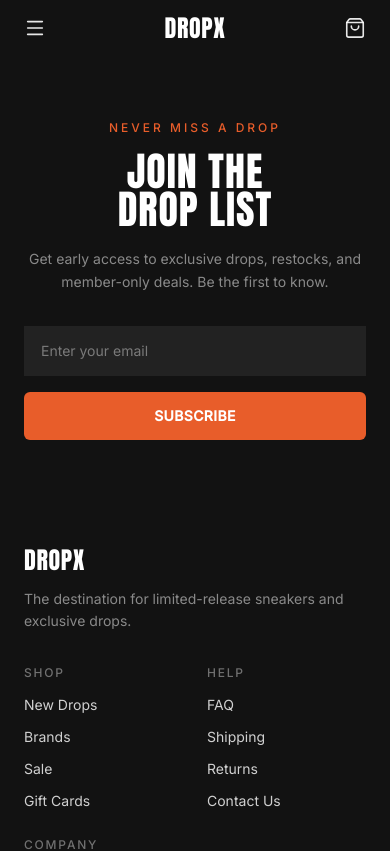
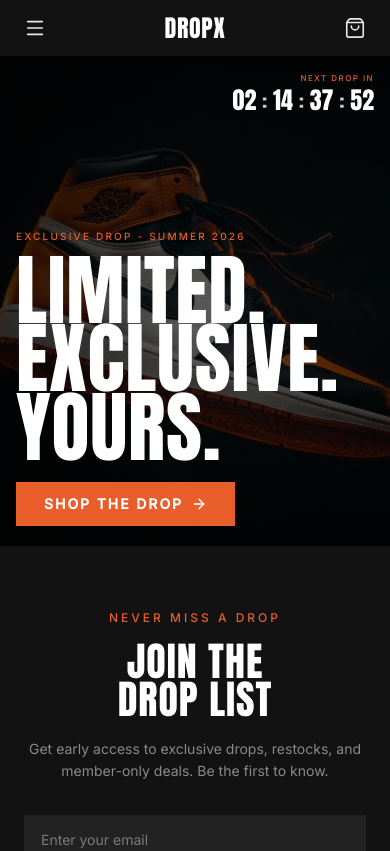
Before and after one commit to ep1cvoice/dropx-store, a Next.js app: page / in a window 390 px wide. Shown: the top 851 px of the page. Built offline with nearby package versions, Linux system fonts and the light colour scheme.

Commit message:
responsive home hero image

```diff
--- a/src/app/(site)/page.tsx
+++ b/src/app/(site)/page.tsx
@@ -1,8 +1,10 @@
 import DropListSection from "@/components/home/DropListSection";
+import HomeHeroDesktop from "@/components/home/HomeHero";
 
 export default function Home() {
   return (
     <>
+      <HomeHeroDesktop />
       <DropListSection />
     </>
   );
--- /dev/null
+++ b/src/components/home/HomeHero.tsx
@@ -0,0 +1,157 @@
+import Image from "next/image";
+import { ArrowRight } from "lucide-react";
+import { anton, inter } from "@/lib/fonts";
+import Button from "@/components/ui/Button";
+
+const countdownItems = [
+  { value: "02", label: "Days" },
+  { value: "14", label: "Hrs" },
+  { value: "37", label: "Min" },
+  { value: "52", label: "Sec" },
+];
+
+export default function HomeHeroDesktop() {
+  return (
+    <>
+      <section className="relative min-h-[58vh] w-full overflow-hidden bg-[#07090c] md:hidden">
+        <Image
+          src="/homeHeroWP.webp"
+          alt="Limited sneaker drop hero"
+          fill
+          priority
+          quality={85}
+          className="object-cover object-[48%_center]"
+          sizes="100vw"
+        />
+
+        <div className="absolute inset-0 bg-[#06080b]/28" />
+        <div className="absolute inset-0 bg-gradient-to-r from-black/62 via-black/26 to-black/30" />
+
+        <div className="absolute right-4 top-4 z-10 text-right">
+          <p
+            className={`${inter.className} text-[8px] font-medium uppercase tracking-[0.18em] text-[#e85d2a]`}
+          >
+            Next Drop In
+          </p>
+          <div className="mt-1 flex items-end gap-1.5">
+            {countdownItems.map((item, index) => (
+              <div key={`mobile-${item.label}`} className="flex items-end gap-1.5">
+                <span className={`${anton.className} text-[24px] leading-none text-white`}>
+                  {item.value}
+                </span>
+                {index !== countdownItems.length - 1 && (
+                  <span className={`${anton.className} text-[20px] leading-none text-white/80`}>
+                    :
+                  </span>
+                )}
+              </div>
+            ))}
+          </div>
+        </div>
+
+        <div className="relative z-10 mx-auto flex min-h-[58vh] w-full max-w-[1600px] flex-col justify-end px-4 pb-5 pt-8">
+          <p
+            className={`${inter.className} text-[10px] font-medium uppercase tracking-[0.22em] text-[#e85d2a]`}
+          >
+            Exclusive Drop - Summer 2026
+          </p>
+
+          <h1
+            className={`${anton.className} mt-3 max-w-[260px] text-[78px] uppercase leading-[0.88] tracking-[0.01em] text-white`}
+          >
+            Limited.
+            <br />
+            Exclusive.
+            <br />
+            Yours.
+          </h1>
+
+          <Button
+            variant="accent"
+            className="mt-5 w-fit cursor-pointer rounded-none px-7 py-3 text-sm font-semibold uppercase tracking-[0.14em]"
+          >
+            Shop The Drop
+            <ArrowRight className="h-4 w-4" strokeWidth={2.1} />
+          </Button>
+        </div>
+      </section>
+
+      <section className="relative hidden min-h-[56vh] w-full overflow-hidden bg-[#07090c] md:block lg:min-h-[50vh]">
+        <Image
+          src="/homeHeroWP.webp"
+          alt="Limited sneaker drop hero"
+          fill
+          priority
+          quality={85}
+          className="object-cover object-center"
+          sizes="(min-width: 1536px) 1536px, (min-width: 1280px) 1280px, (min-width: 1024px) 1024px, 100vw"
+        />
+
+        <div className="absolute inset-0 bg-[#06080b]/20" />
+        <div className="absolute inset-0 bg-gradient-to-r from-black/55 via-black/18 to-black/35" />
+
+        <div className="relative z-10 mx-auto flex min-h-[56vh] w-full max-w-[1600px] flex-col justify-between px-6 py-8 md:px-8 md:py-10 lg:min-h-[50vh] lg:px-10 lg:py-14 xl:px-14">
+          <div>
+            <p
+              className={`${inter.className} text-[10px] font-medium uppercase tracking-[0.24em] text-[#e85d2a] md:text-xs md:tracking-[0.28em]`}
+            >
+              Exclusive Drop - Summer 2026
+            </p>
+
+            <h1
+              className={`${anton.className} mt-5 max-w-[420px] text-[64px] uppercase leading-[0.88] tracking-[0.012em] text-white md:mt-6 md:max-w-[480px] md:text-[76px] lg:mt-8 lg:max-w-[520px] lg:text-[92px] xl:text-[108px]`}
+            >
+              Limited.
+              <br />
+              Exclusive.
+              <br />
+              Yours.
+            </h1>
+
+            <Button
+              variant="accent"
+              className="mt-6 cursor-pointer rounded-none px-6 py-3 text-sm font-semibold uppercase tracking-[0.14em] md:mt-7 md:px-8 md:py-3.5 md:text-sm lg:mt-10 lg:px-10 lg:py-4 lg:text-base lg:tracking-[0.18em]"
+            >
+              Shop The Drop
+              <ArrowRight className="h-4 w-4" strokeWidth={2.1} />
+            </Button>
+          </div>
+
+          <div className="ml-auto text-right">
+            <p
+              className={`${inter.className} text-[9px] font-medium uppercase tracking-[0.22em] text-[#e85d2a] md:text-[10px] md:tracking-[0.24em] lg:text-[11px] lg:tracking-[0.28em]`}
+            >
+              Next Drop In
+            </p>
+
+            <div className="mt-2 flex items-end gap-2.5 md:mt-3 md:gap-3 lg:gap-4">
+              {countdownItems.map((item, index) => (
+                <div key={item.label} className="flex items-end gap-2.5 md:gap-3 lg:gap-4">
+                  <div className="text-center">
+                    <span
+                      className={`${anton.className} block text-[34px] leading-none text-white md:text-[40px] lg:text-[48px]`}
+                    >
+                      {item.value}
+                    </span>
+                    <span
+                      className={`${inter.className} mt-1 block text-[8px] uppercase tracking-[0.14em] text-white/60 md:text-[9px] md:tracking-[0.16em] lg:text-[10px] lg:tracking-[0.2em]`}
+                    >
+                      {item.label}
+                    </span>
+                  </div>
+                  {index !== countdownItems.length - 1 && (
+                    <span
+                      className={`${anton.className} mb-1 text-[26px] leading-none text-white/80 md:mb-1.5 md:text-[32px] lg:mb-2 lg:text-[38px]`}
+                    >
+                      :
+                    </span>
+                  )}
+                </div>
+              ))}
+            </div>
+          </div>
+        </div>
+      </section>
+    </>
+  );
+}
```
Also changed, not shown: public/homeHeroWP.webp (added).
